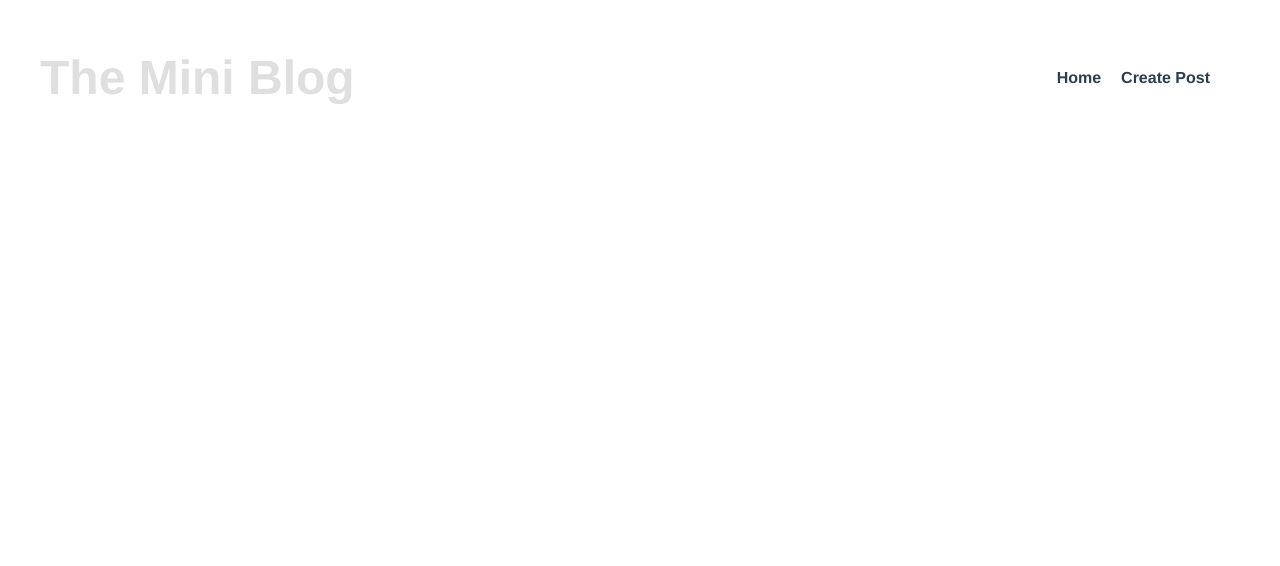
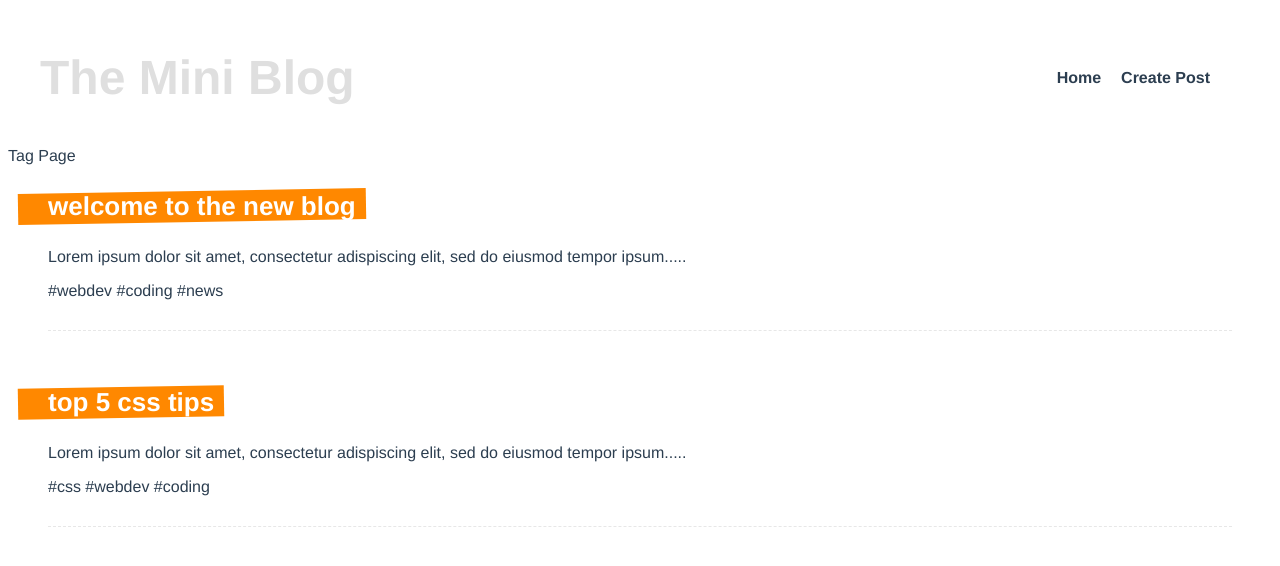
Before and after one commit to a-ahrens/mini_blog_firebase_version, a Vue app: page /tags/coding in a window 1280 px wide. Shown: the top 566 px of the page. Built offline with nearby package versions, Linux system fonts and the light colour scheme; data requests are answered from the project's data file.

Commit message:
Created a Tag component and route used to display all the posts asscociated with the specified tag. Composition API practice using useRoute, composables, and computed properties inside the setup() function.

```diff
--- a/src/router/index.js
+++ b/src/router/index.js
@@ -2,6 +2,7 @@
 import Home from '../views/Home.vue'
 import Details from '../views/Details.vue'
 import Create from '../views/Create.vue'
+import Tag from '../views/Tag.vue'
 
 const routes = [
   {
@@ -19,6 +20,11 @@
     path: '/create',
     name: 'Create',
     component: Create
+  },
+  {
+    path: '/tags/:tag',
+    name: 'Tag',
+    component: Tag
   }
 
 ]
--- /dev/null
+++ b/src/views/Tag.vue
@@ -0,0 +1,44 @@
+<template>
+  <div class="tag">
+    Tag Page
+    <div v-if="error">{{ error }}</div>
+    <div v-if="taggedPosts.length">
+        <PostList :posts="taggedPosts"/>
+    </div>
+    <div v-else>
+        <Spinner />
+    </div>
+  </div>
+</template>
+
+<script>
+import PostList from '../components/PostList.vue'
+import Spinner from '../components/Spinner.vue'
+import getPosts from '../composables/getPosts.js'
+import { useRoute } from 'vue-router'
+import { computed, ref } from 'vue'
+
+export default {
+    components: { PostList, Spinner },
+    setup() {
+        const { posts, error, load } = getPosts()
+
+        load()
+
+        const route = useRoute()
+        const tag = route.params.tag
+
+        const taggedPosts = computed(() => {
+            return posts.value.filter((post) => {
+                return post.tags.includes(tag)
+            })
+        })
+
+        return { posts, taggedPosts, error }
+    }
+}
+</script>
+
+<style>
+
+</style>
```
